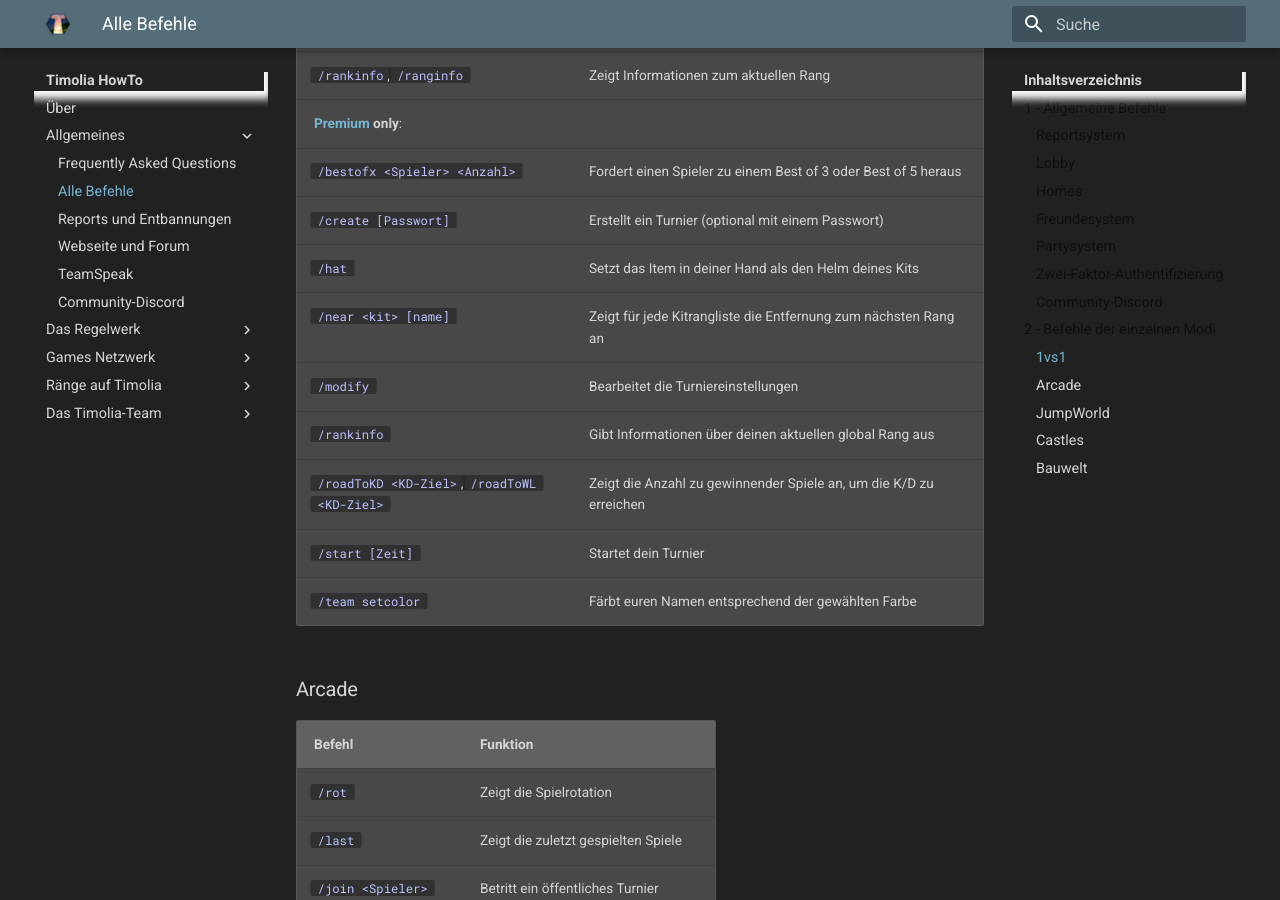
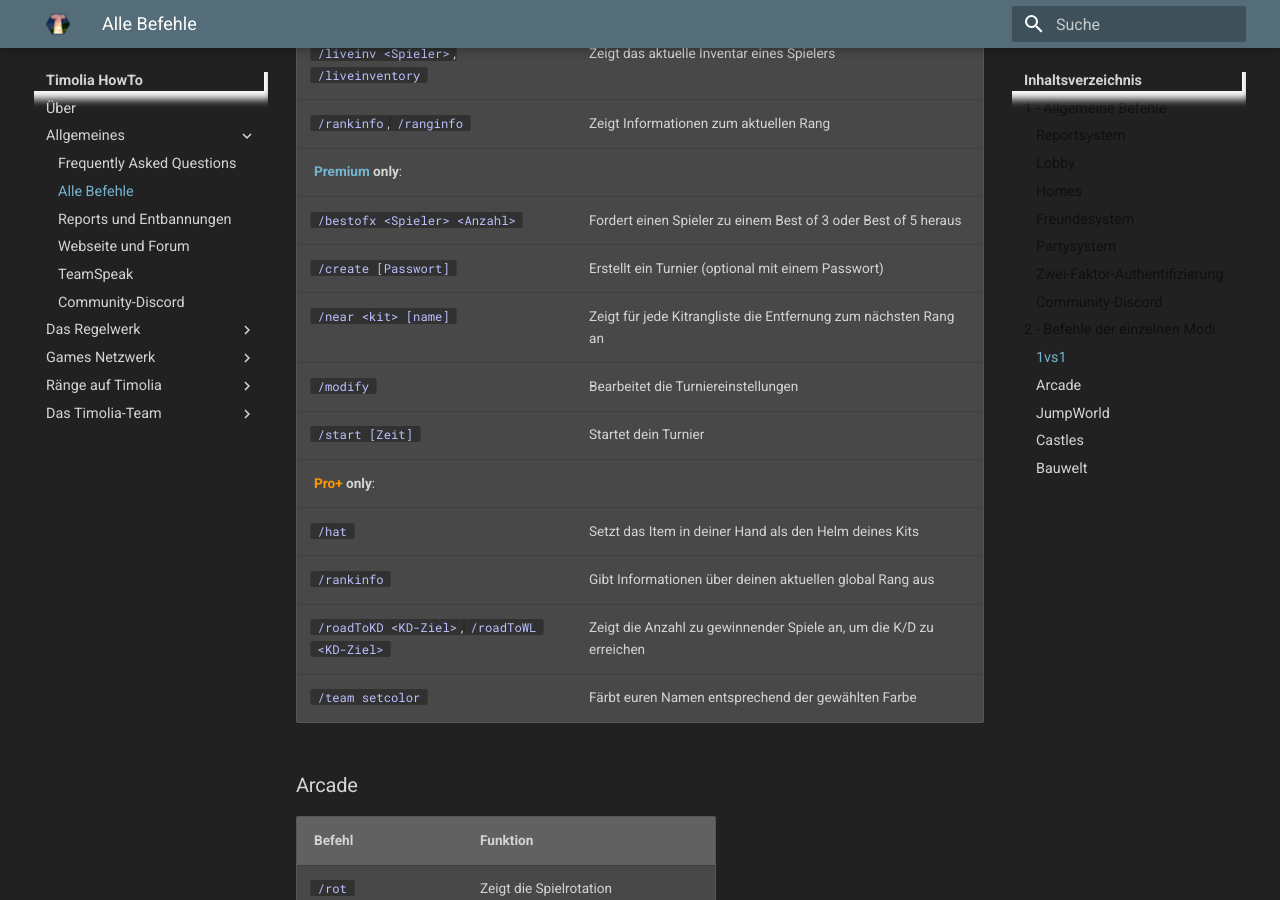
Before and after one commit to TimoliaDE/HowTo, an MkDocs documentation site: the page built from docs/commands.md, in a window 1280 px wide and 900 px high, scrolled down 8686 px. Built offline with MkDocs 1.6.1 and Material for MkDocs 9.7.7, drawn with Linux system fonts in a browser that asks for light colours; old or Windows-style settings are respelled for this version of MkDocs; some of the changed text lies outside the part shown.

Commit message:
update rank limitations for commands

```diff
--- a/docs/commands.md
+++ b/docs/commands.md
@@ -32,10 +32,11 @@ Diese Befehle sind global nutzbar und stehen dir jederzeit zur Verfügung.
 | `/tutorial`                     | Starte ein Tutorial (nicht in allen Modi verfügbar) |
 | `/vote <Zahl>`                  | Votet für eine Map in einem Spielmodus |
 **[Premium](/ranks/premium/) only**:
+| `/togglerank`, `/tr`            | Werde in allen Spielmodi als normaler Spieler angezeigt |
+**[<span class='pro'>Pro+</span>](/ranks/premium/) only**:
 | `/ptime <day/night/midnight/sunrise/noon/afternoon/sunset/reset/hh:mm>` | Zeit für sich selbst umstellen |
 | `/pweather <sun/rain/reset>`    | Wetter für sich selbst umstellen |
-| `/togglerank`, `/tr`            | Werde in allen Spielmodi als normaler Spieler angezeigt |
-**[<span class= 'expert'>Expert</span>](/ranks/premium/) only**:
+**[<span class='expert'>Expert</span>](/ranks/premium/) only**:
 | `/giftpremium <Spieler>`        | Verschenke 3 Tage Pro an einen Spieler (alle 30 Tage) |
 **[<span class='mvp'>VIP</span>](/ranks/youtube/) only**:
 | `/nick`                         | Ermöglicht es dir, dich zu nicken |
@@ -184,12 +185,13 @@ Der <strong>Timolia Bot</strong> verfügt über mehrere Commands, die ausgeführ
 **[Premium](/ranks/premium/) only**:
 | `/bestofx <Spieler> <Anzahl>`   | Fordert einen Spieler zu einem Best of 3 oder Best of 5 heraus |
 | `/create [Passwort]`            | Erstellt ein Turnier (optional mit einem Passwort) |
-| `/hat`                          | Setzt das Item in deiner Hand als den Helm deines Kits |
 | `/near <kit> [name]`            | Zeigt für jede Kitrangliste die Entfernung zum nächsten Rang an |
 | `/modify`                       | Bearbeitet die Turniereinstellungen |
+| `/start [Zeit]`                 | Startet dein Turnier |
+**[<span class='pro'>Pro+</span>](/ranks/premium/) only**:
+| `/hat`                          | Setzt das Item in deiner Hand als den Helm deines Kits |
 | `/rankinfo`                     | Gibt Informationen über deinen aktuellen global Rang aus |
 | `/roadToKD <KD-Ziel>`, `/roadToWL <KD-Ziel>`  | Zeigt die Anzahl zu gewinnender Spiele an, um die K/D zu erreichen |
-| `/start [Zeit]`                 | Startet dein Turnier |
 | `/team setcolor`                | Färbt euren Namen entsprechend der gewählten Farbe |
 
 ### Arcade
@@ -225,6 +227,7 @@ Der <strong>Timolia Bot</strong> verfügt über mehrere Commands, die ausgeführ
 | `/top <ID> -f`                      | Zeigt die wenigsten Fails des Jump 'n' Runs mit der ID [id] an |
 **[Premium](/ranks/premium/) only**:
 | `/multibuild <3,6>`,<br>`/mb <3,6>` | Du kannst bis zu 3 (ab <span class="pro">Pro</span>) oder bis zu 6 (ab <span class="mvp">MVP+</span>) Blöcke auf einmal setzen
+**[<span class='mvp'>MVP</span>](/ranks/premium/) only**:
 | `/skull [Name]`                     | Gibt dir einen Spielerkopf
 
 ### Castles
```
Also changed, not shown: docs/games/1vs1.md (+3 -2 lines), docs/games/jumpworld.md (+1 -0 lines).
